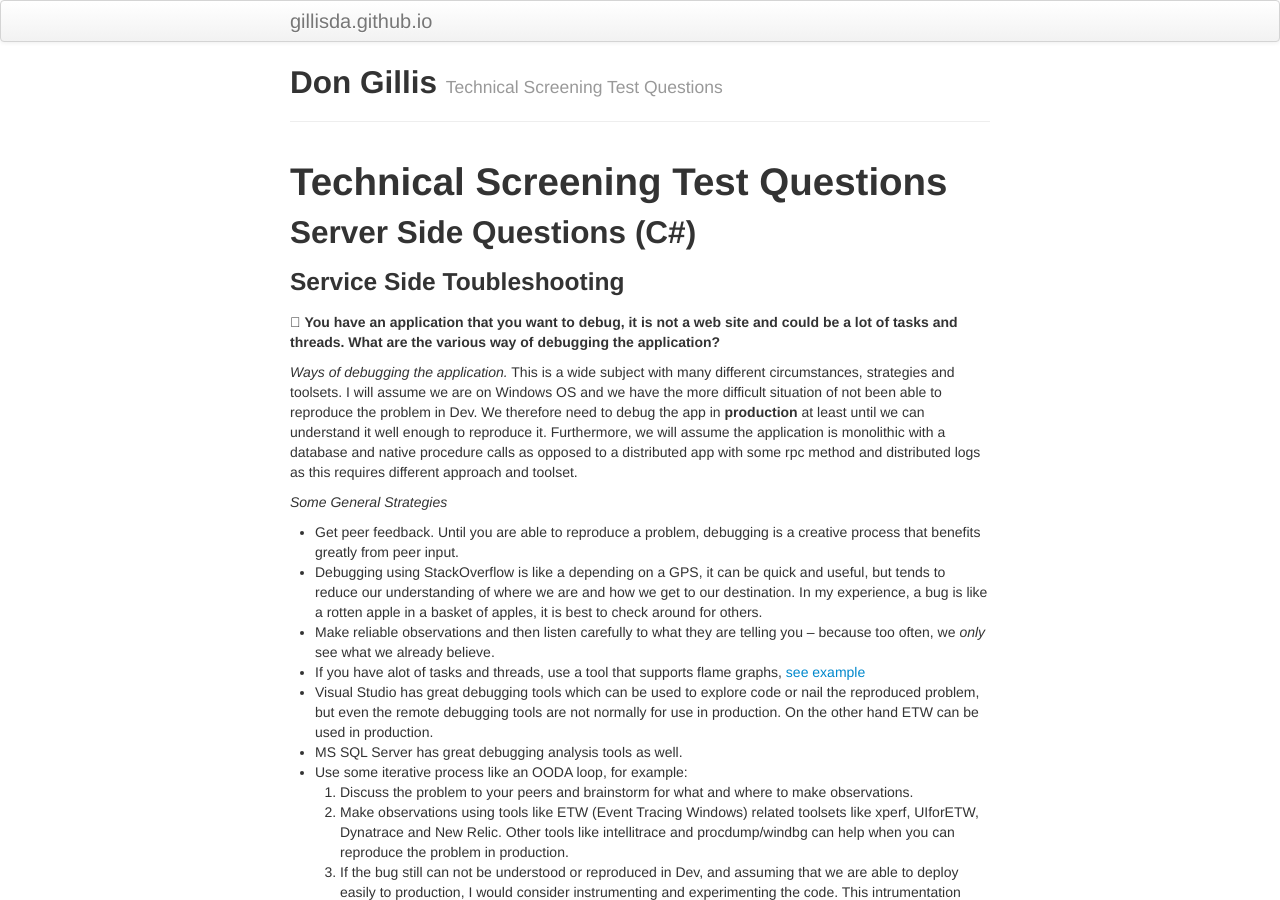
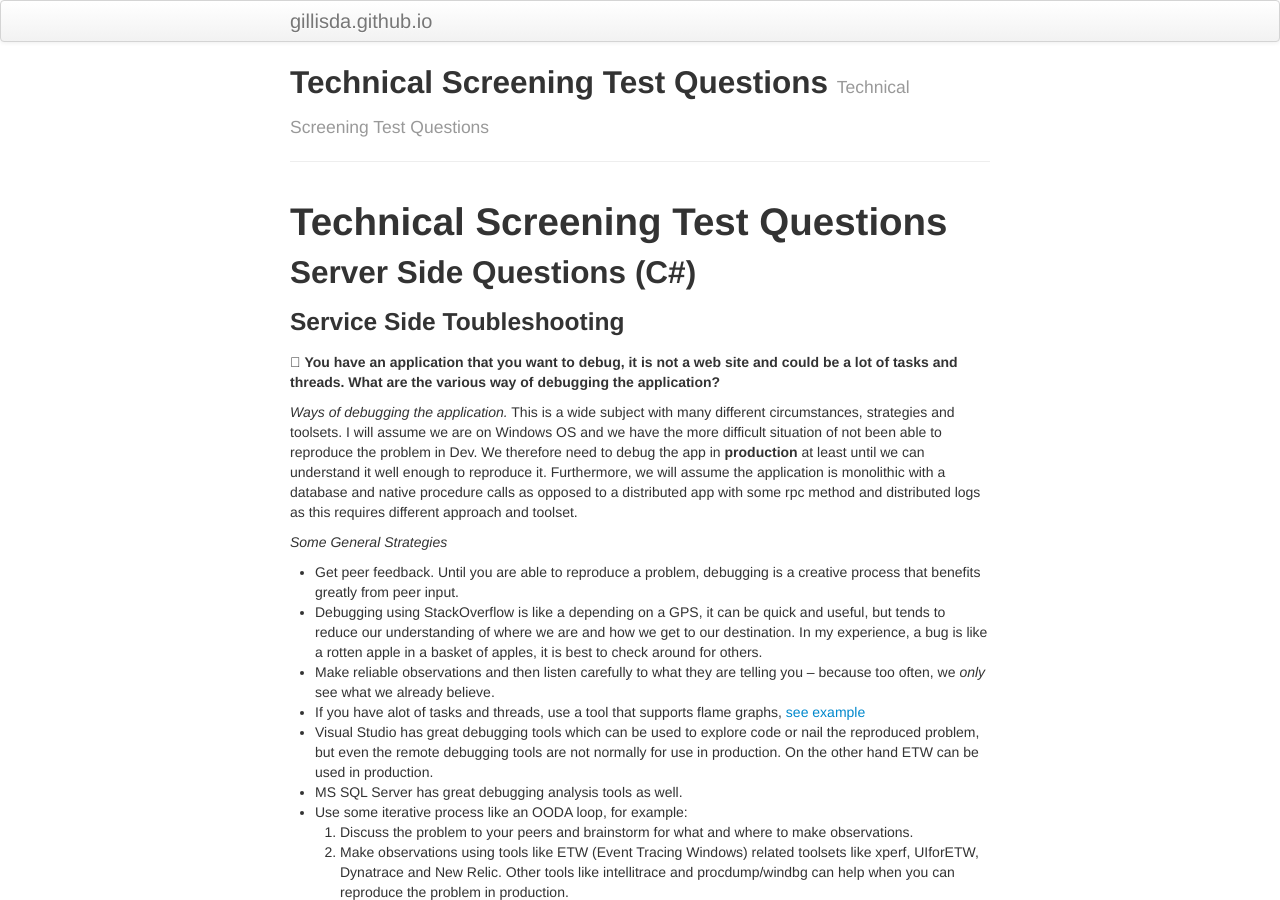
Before and after one commit to gillisda/gillisda.github.io, a Jekyll site: the page built from s2.md, in a window 1280 px wide and 900 px high. Built offline with Jekyll 4.4.1, drawn with Linux system fonts in a browser that asks for light colours; our own code applies the rules of GitHub Pages for plain Markdown files.

Commit message:
Add gh pages stuff

```diff
--- a/_includes/themes/twitter/default.html
+++ b/_includes/themes/twitter/default.html
@@ -17,7 +17,7 @@
     <!-- Le styles -->
     <link href="{{ ASSET_PATH }}/bootstrap/css/bootstrap.2.2.2.min.css" rel="stylesheet">
     <link href="{{ ASSET_PATH }}/css/style.css?body=1" rel="stylesheet" type="text/css" media="all">
-    <link href="{{ ASSET_PATH }}/css/kbroman.css" rel="stylesheet" type="text/css" media="all">
+
 
     <!-- Le fav and touch icons -->
 
--- a/s2.md
+++ b/s2.md
@@ -1,6 +1,6 @@
 ---
 layout: page
-title: Don Gillis
+title:
 tagline: Technical Screening Test Questions
 description: Responses to test questions and test application introduction
 ---
```
